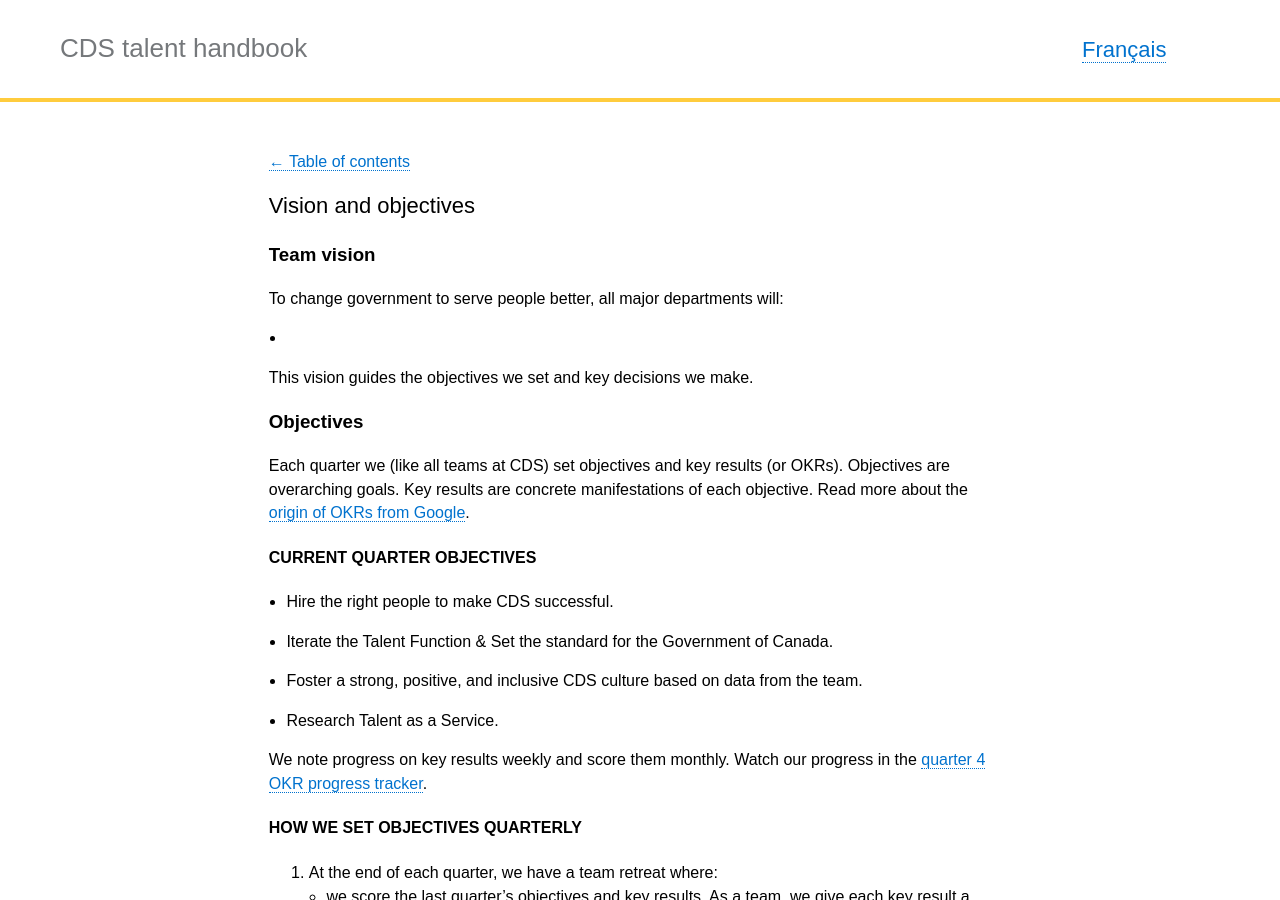
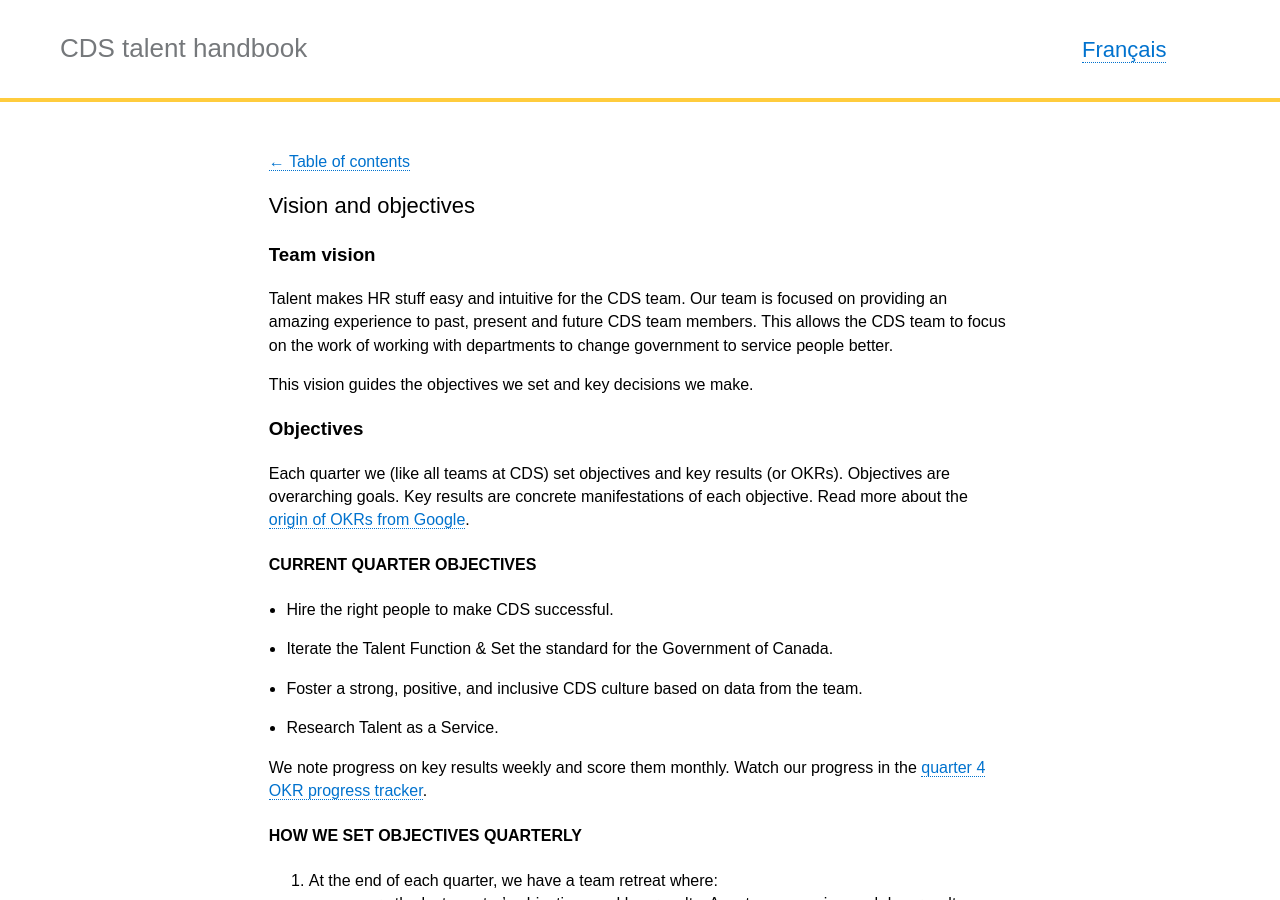
Before and after one commit to cds-snc/talent, a Jekyll site: the page built from _pages/en/about/vision-objectives.md, in a window 1280 px wide and 900 px high. Built offline with Jekyll 4.4.1, drawn with Linux system fonts in a browser that asks for light colours.

Commit message:
Update vision-objectives.md

```diff
--- a/_pages/en/about/vision-objectives.md
+++ b/_pages/en/about/vision-objectives.md
@@ -8,9 +8,7 @@ trans_url: "/vision-et-objectifs/"
 ---
 
 ### Team vision
-
-To change government to serve people better, all major departments will:
-*
+Talent makes HR stuff easy and intuitive for the CDS team. Our team is focused on providing an amazing experience to past, present and future CDS team members. This allows the CDS team to focus on the work of working with departments to change government to service people better.
 
 This vision guides the objectives we set and key decisions we make.
 
```
